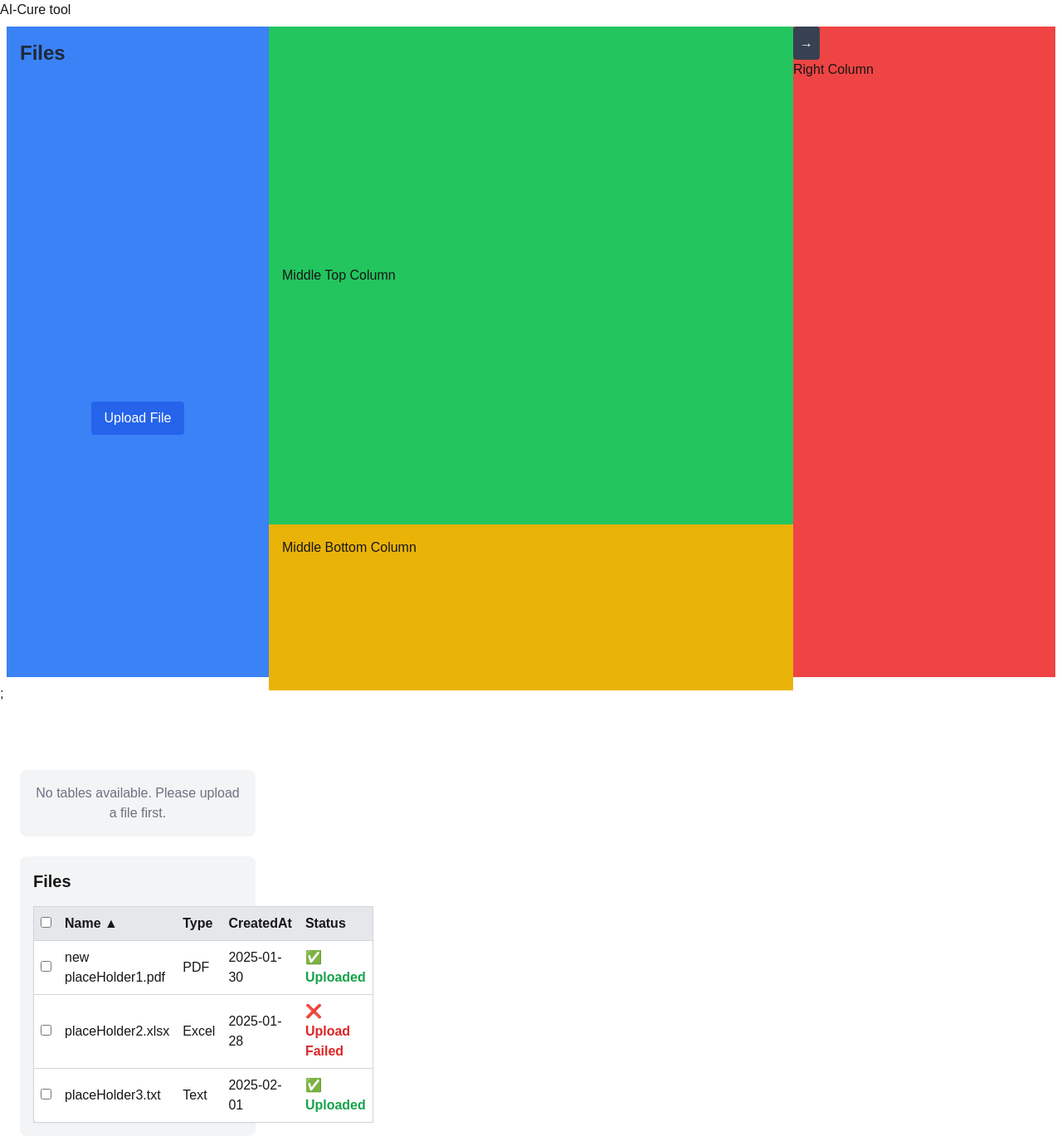
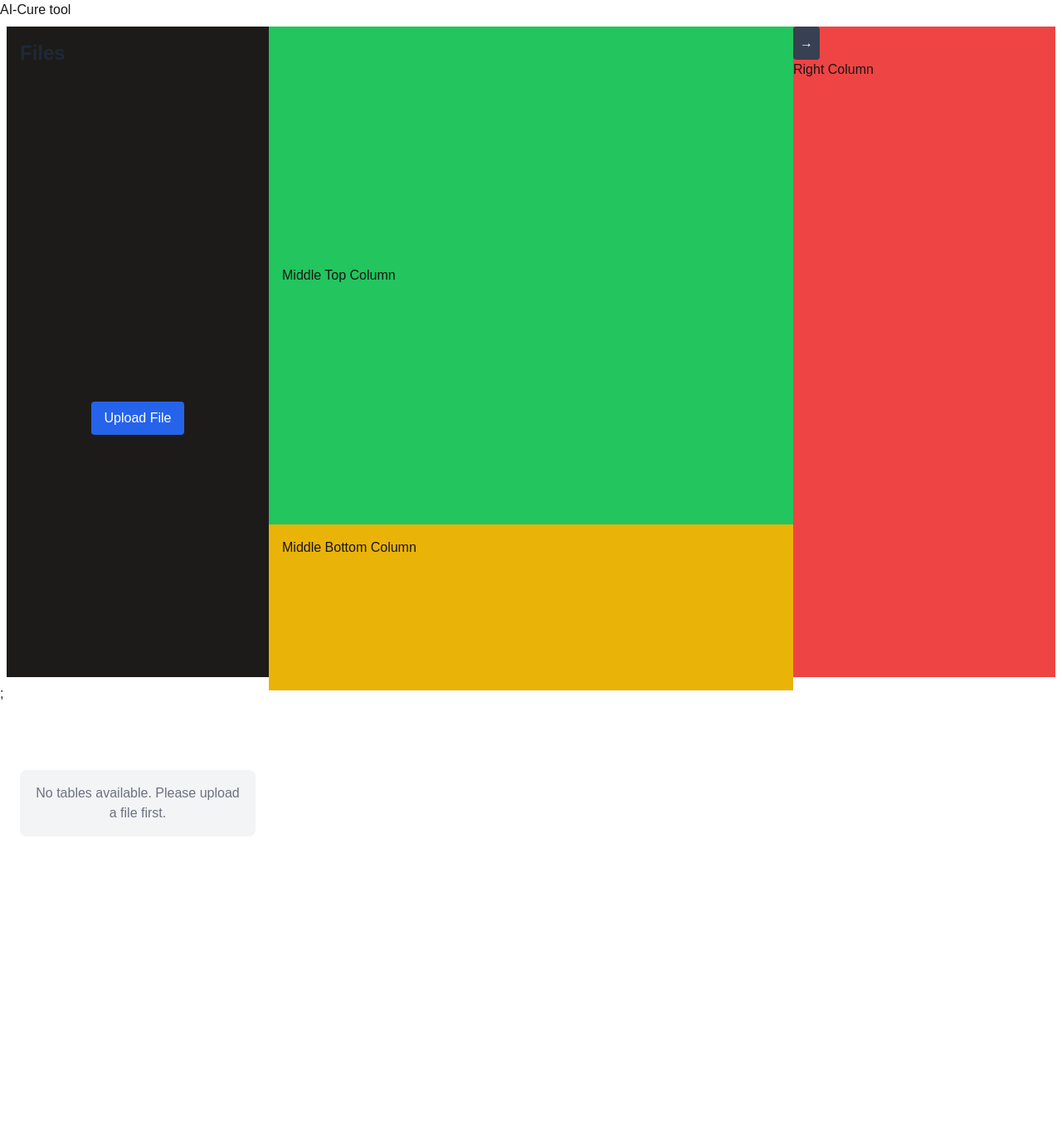
Before and after one commit to alwalt/AI-Cure, a Next.js app: page / in a window 1280 px wide. Shown: the whole page at 83% size. After the commit the page ends 1008 px from the top, so only its background shows below. Built offline with nearby package versions, Linux system fonts and the light colour scheme.

Commit message:
Fix typing error for UploadFileButton

```diff
--- a/src/components/FilesManager.tsx
+++ b/src/components/FilesManager.tsx
@@ -1,6 +1,6 @@
 import { useState } from "react";
-import FilesTable from "./FilesTable";
-import FileUploader from "./FileUploader";
+// import FilesTable from "./FilesTable";
+// import FileUploader from "./FileUploader"; // This is in UploadFileButton
 import TableList from "./TableList";
 import UploadFileButton from "@/components/base/UploadFileButton";
 
@@ -43,8 +43,8 @@ export default function FilesManager({ onPreview }: FilesManagerProps) {
 					onPreview(csvFilename, sessionId)
 				}
 			/>
-			{/* Files table component, displays the uploaded tables. */}
-			<FilesTable />
+			{/* Files table component, displays the uploaded tables.
+			<FilesTable /> */}
 		</div>
 	);
 }
--- a/src/components/LeftColumn.tsx
+++ b/src/components/LeftColumn.tsx
@@ -6,7 +6,7 @@ interface LeftColumnProps {
 
 export default function LeftColumn({ onPreview }: LeftColumnProps) {
 	return (
-		<div className="bg-blue-500 p-4 h-full">
+		<div className="bg-primaryBlack p-4 h-full">
 			<FilesManager onPreview={onPreview} />
 		</div>
 	);
--- a/src/components/base/UploadFileButton.tsx
+++ b/src/components/base/UploadFileButton.tsx
@@ -1,8 +1,18 @@
 "use client";
-import FilesTable from "@/components/FilesTable";
+// import FilesTable from "@/components/FilesTable";
 import { useState, Fragment } from "react";
-import { Dialog, Transition } from "@headlessui/react"; // for a11y
+import {
+	Dialog,
+	DialogPanel,
+	Transition,
+	TransitionChild,
+} from "@headlessui/react"; // for a11y
 import FileUploader from "@/components/FileUploader"; // Import the component
+
+interface Table {
+	csv_filename: string;
+	display_name: string;
+}
 
 export default function UploadFileButton() {
 	const [isOpen, setIsOpen] = useState(false);
@@ -25,7 +35,7 @@ export default function UploadFileButton() {
 			<Transition appear show={isOpen} as={Fragment}>
 				<Dialog as="div" className="relative z-50" onClose={setIsOpen}>
 					{/* Background Overlay */}
-					<Transition.Child
+					<TransitionChild
 						as={Fragment}
 						enter="transition-opacity duration-300"
 						enterFrom="opacity-0"
@@ -35,11 +45,11 @@ export default function UploadFileButton() {
 						leaveTo="opacity-0"
 					>
 						<div className="fixed inset-0 bg-black bg-opacity-50" />
-					</Transition.Child>
+					</TransitionChild>
 
-					{/* Modal Panel */}
+					{/* ModalPanel */}
 					<div className="fixed inset-0 flex items-center justify-center p-4">
-						<Transition.Child
+						<TransitionChild
 							as={Fragment}
 							enter="transition-transform duration-300 ease-out"
 							enterFrom="scale-95 opacity-0"
@@ -48,7 +58,10 @@ export default function UploadFileButton() {
 							leaveFrom="scale-100 opacity-100"
 							leaveTo="scale-95 opacity-0"
 						>
-							<Dialog.Panel className="w-full max-w-md bg-white rounded-lg p-6 shadow-lg">
+							<DialogPanel
+								className="w-full max-w-md bg-white rounded-lg p-6 shadow-lg"
+								as="div"
+							>
 								<FileUploader
 									onTablesUpdate={handleTablesUpdate}
 									onSessionUpdate={setSessionId}
@@ -61,8 +74,8 @@ export default function UploadFileButton() {
 								>
 									Close
 								</button>
-							</Dialog.Panel>
-						</Transition.Child>
+							</DialogPanel>
+						</TransitionChild>
 					</div>
 				</Dialog>
 			</Transition>
```
